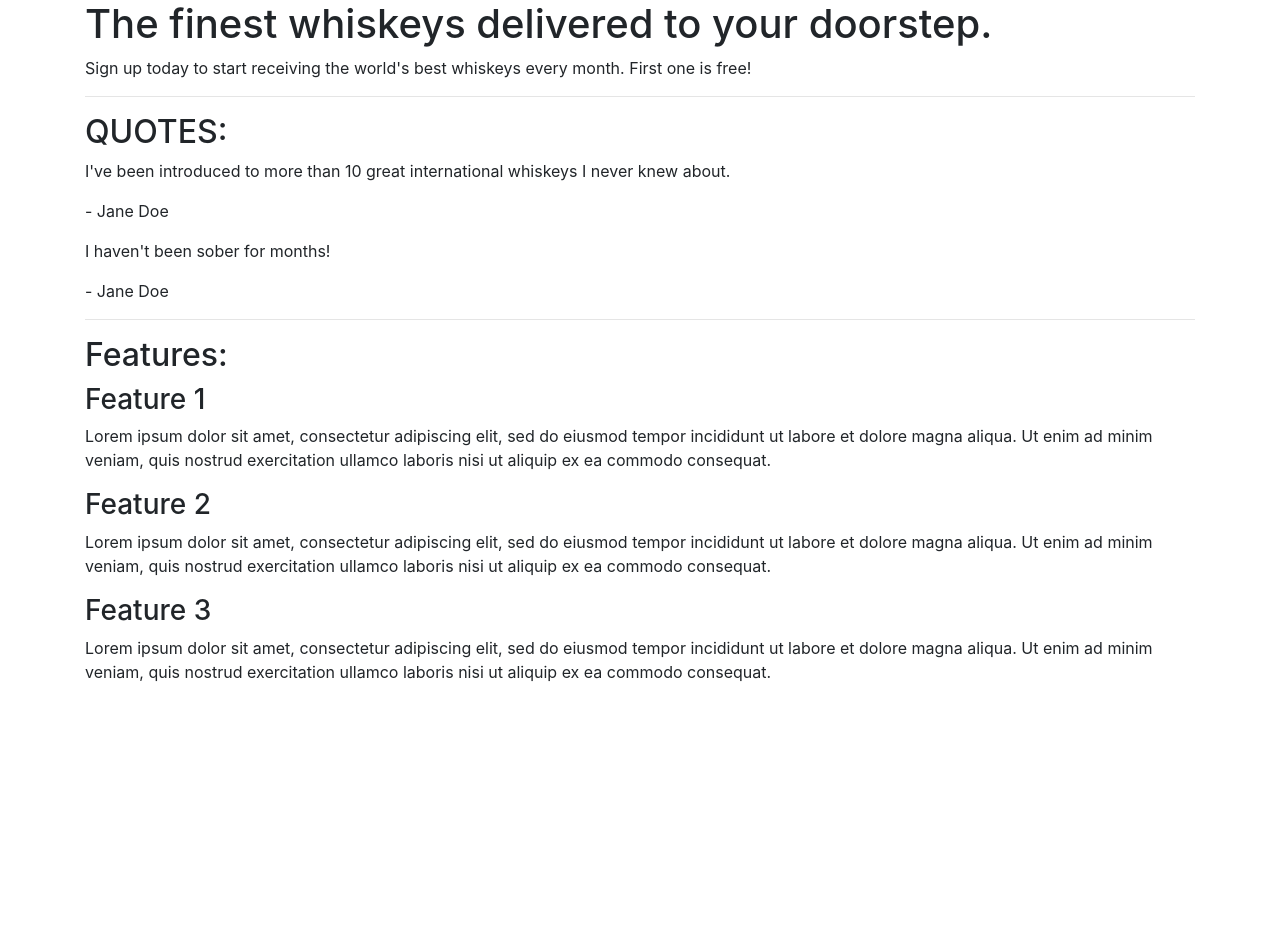
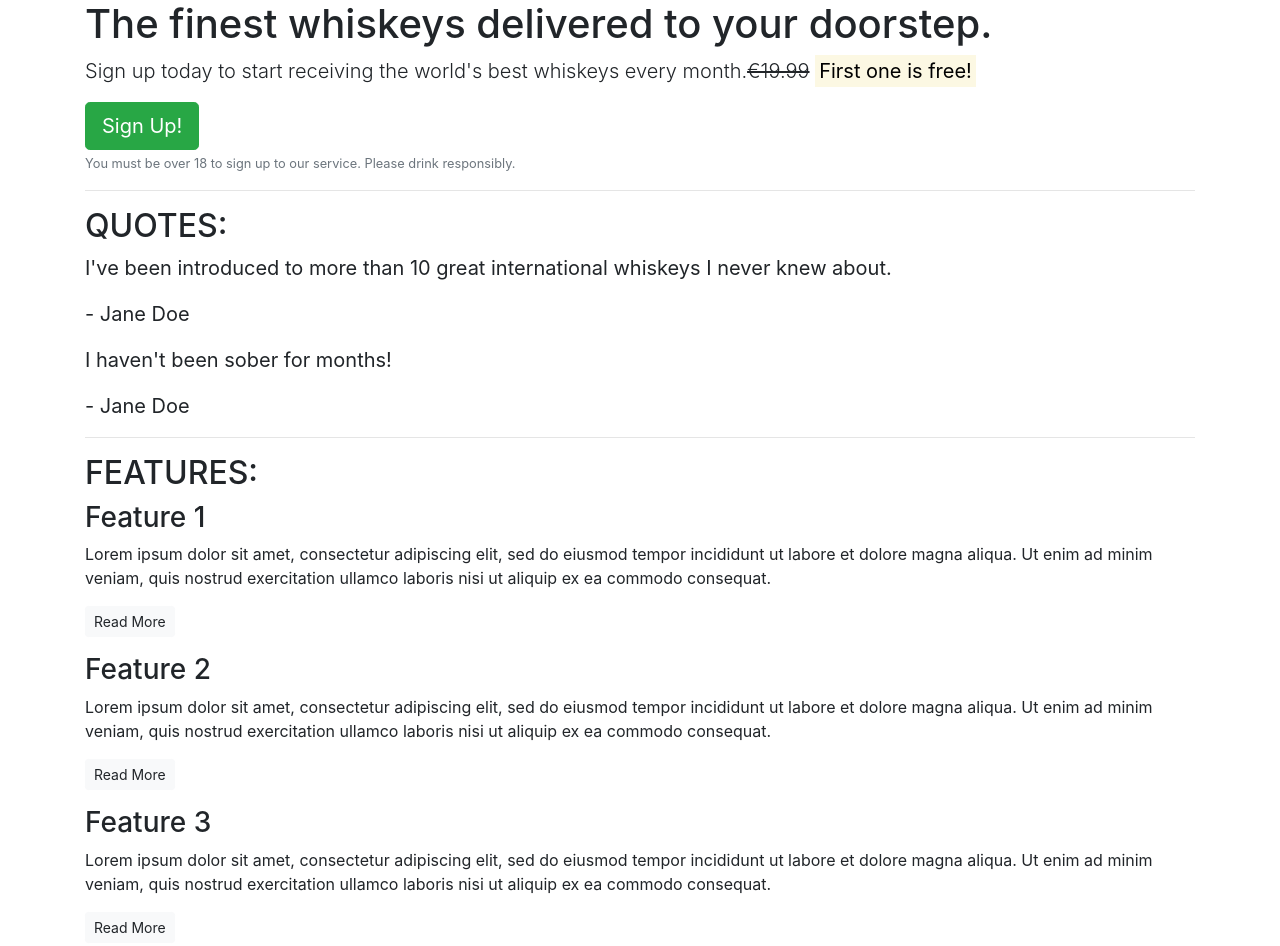
Before and after one commit to JayKearney/Bootstrap-test, a plain HTML site: page index.html in a window 1280 px wide. Before the commit the page ends 800 px from the top, so only its background shows below. Drawn offline with nearby package versions, Linux system fonts and the light colour scheme.

Commit message:
add core css

```diff
--- a/index.html
+++ b/index.html
@@ -14,7 +14,9 @@
         <!-- Callout -->
         <section class="callout">
             <h1>The finest whiskeys delivered to your doorstep.</h1>
-            <p>Sign up today to start receiving the world's best whiskeys every month. First one is free!</p>
+            <p class="lead">Sign up today to start receiving the world's best whiskeys every month.<s>€19.99</s> <strong><mark>First one is free!</mark></strong></p>
+            <button class="btn btn-success btn-lg">Sign Up!</button>
+            <p class="text-muted"><small>You must be over 18 to sign up to our service. Please drink responsibly.</small></p>
         </section>
         <!-- /.callout -->
         <hr>
@@ -22,32 +24,35 @@
         <!-- Quotes -->
         <section class="quotes">
             <h2 class="text-uppercase">Quotes:</h2>
-            <div class="quote">
+            <blockquote class="blockquote">
                 <p>I've been introduced to more than 10 great international whiskeys I never knew about.</p>
                 <p>- Jane Doe</p>
-            </div>
-            <div class="quote">
+            </blockquote>
+            <blockquote class="blockquote">
                 <p>I haven't been sober for months!</p>
                 <p>- Jane Doe</p>
-            </div>
+            </blockquote>
         </section>
         <!-- /.quotes -->
         <hr>
 
         <!-- Features -->
         <section class="features">
-            <h2>Features:</h2>
+            <h2 class="text-uppercase">Features:</h2>
             <div class="feature">
                 <h3>Feature 1</h3>
                 <p>Lorem ipsum dolor sit amet, consectetur adipiscing elit, sed do eiusmod tempor incididunt ut labore et dolore magna aliqua. Ut enim ad minim veniam, quis nostrud exercitation ullamco laboris nisi ut aliquip ex ea commodo consequat.</p>
+                <p><a class="btn btn-sm btn-light" href="">Read More</a></p>
             </div>
             <div class="feature">
                 <h3>Feature 2</h3>
                 <p>Lorem ipsum dolor sit amet, consectetur adipiscing elit, sed do eiusmod tempor incididunt ut labore et dolore magna aliqua. Ut enim ad minim veniam, quis nostrud exercitation ullamco laboris nisi ut aliquip ex ea commodo consequat.</p>
+                <p><a class="btn btn-sm btn-light" href="">Read More</a></p>
             </div>
             <div class="feature">
                 <h3>Feature 3</h3>
                 <p>Lorem ipsum dolor sit amet, consectetur adipiscing elit, sed do eiusmod tempor incididunt ut labore et dolore magna aliqua. Ut enim ad minim veniam, quis nostrud exercitation ullamco laboris nisi ut aliquip ex ea commodo consequat.</p>
+                <p><a class="btn btn-sm btn-light" href="">Read More</a></p>
             </div>
         </section>
         <!-- /.features -->
```
